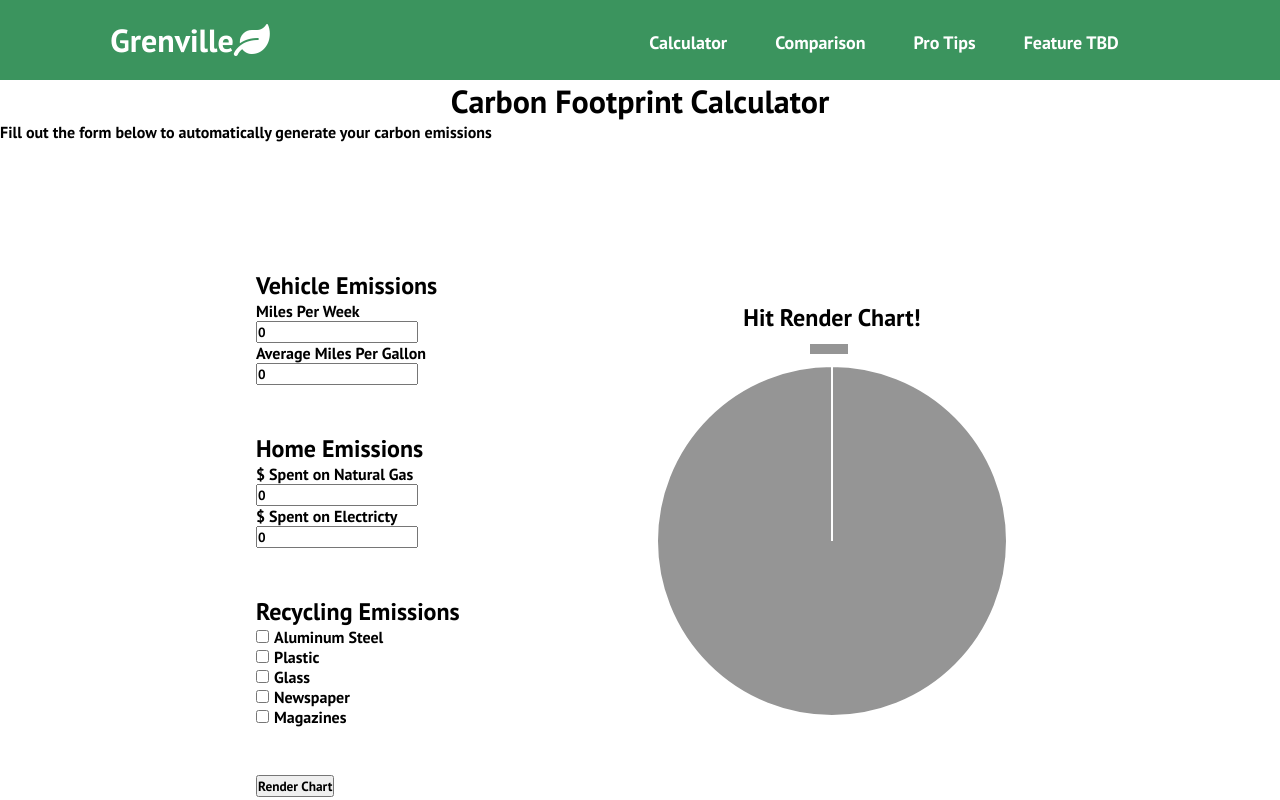
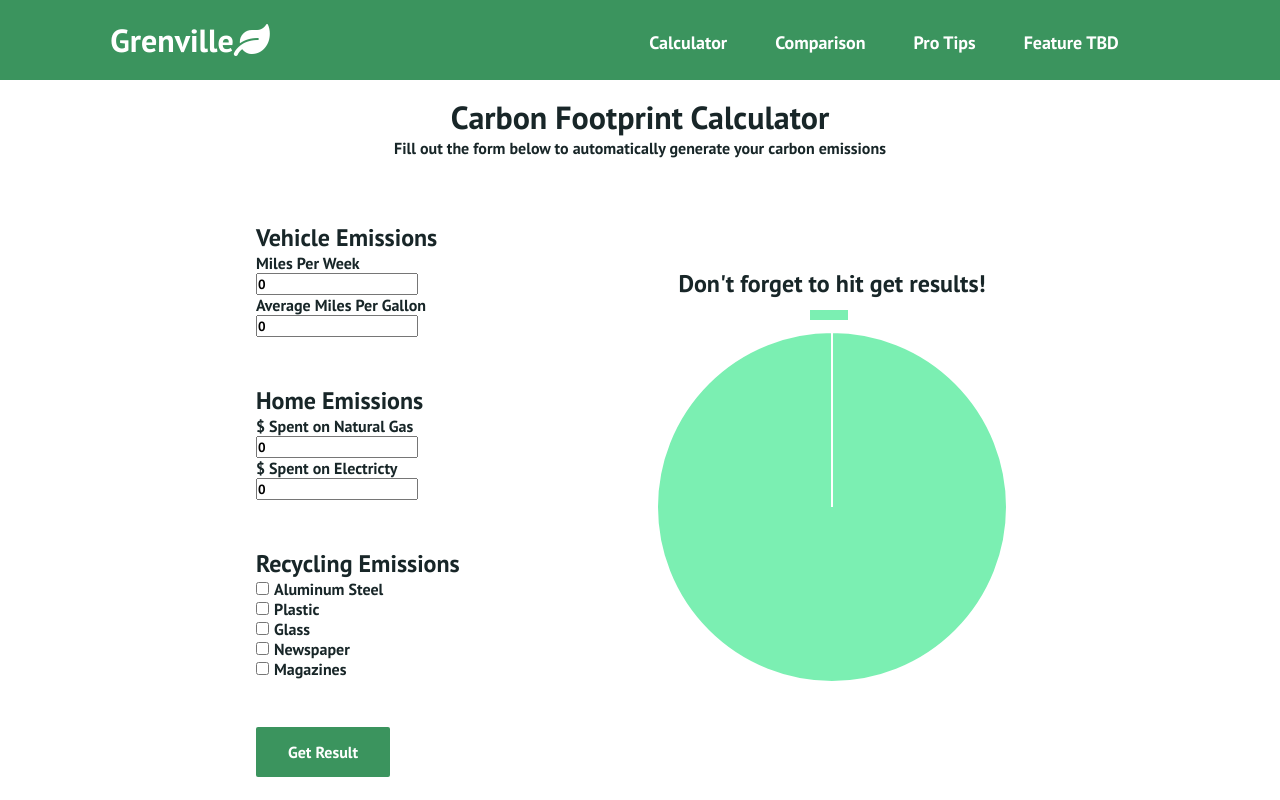
Before and after one commit to info340c-sp21/project-2-group-5, a React (Create React App) app in the folder project-2/: page /Calculator in a window 1280 px wide. Shown: the top 800 px of the page. Built offline with nearby package versions, Linux system fonts and the light colour scheme.

Commit message:
small fix for css and some js code

```diff
--- a/project-2/src/components/Button.css
+++ /dev/null
@@ -1,43 +0,0 @@
-:root {
-    --primary: #fff;
-  }
-
-  .btn {
-    padding: 8px 20px;
-    border-radius: 2px;
-    outline: none;
-    border: none;
-    cursor: pointer;
-  }
-
-  .btn--primary {
-    background-color: var(--primary);
-    color: #3B945E;
-    border: 1px solid var(--primary);
-  }
-
-  .btn--outline {
-    background-color: transparent;
-    color: #fff;
-    padding: 8px 20px;
-    border: 1px solid var(--primary);
-    transition: all 0.3s ease-out;
-  }
-
-  .btn--medium {
-    padding: 8px 20px;
-    font-size: 18px;
-  }
-
-  .btn--large {
-    padding: 12px 26px;
-    font-size: 20px;
-  }
-
-  .btn--large:hover,
-  .btn--medium:hover {
-    transition: all 0.3s ease-out;
-    background: #fff;
-    color: #3B945E;
-    transition: 250ms;
-  }
--- a/project-2/src/components/Button.js
+++ /dev/null
@@ -1,31 +0,0 @@
-import React from 'react';
-import './Button.css';
-import { Link } from 'react-router-dom';
-
-const STYLES = ['btn--primary', 'btn--outline', 'btn--test'];
-
-const SIZES = ['btn--medium', 'btn--large'];
-
-export const Button = ({
-  children,
-  type,
-  onClick,
-  buttonStyle,
-  buttonSize
-}) => {
-  const checkButtonStyle = STYLES.includes(buttonStyle) ? buttonStyle : STYLES[0];
-
-  const checkButtonSize = SIZES.includes(buttonSize) ? buttonSize : SIZES[0];
-
-  return (
-    <Link to='/sign-up' className='btn-mobile'>
-      <button
-        className={`btn ${checkButtonStyle} ${checkButtonSize}`}
-        onClick={onClick}
-        type={type}
-      >
-        {children}
-      </button>
-    </Link>
-  );
-};
--- a/project-2/src/components/CalculatorChart.css
+++ b/project-2/src/components/CalculatorChart.css
@@ -5,7 +5,7 @@
     align-items: center;
     position: relative;
     margin: auto;
-    padding: 5rem 20% 12.5rem;
+    padding: 1rem 20% 12.5rem;
 }
 
 .flex-calculator-form {
@@ -22,3 +22,18 @@
     flex-flow: column nowrap;
     align-items: center;
 }
+.calSubmit {
+    background-color: #3B945E;
+    border:none;
+    border-radius: 2px;
+    color: white;
+    padding: 15px 32px;
+    text-align: center;
+    text-decoration: none;
+    display: inline-block;
+    font-size: 16px;
+}
+.calSubmit:hover{
+    background-color: rgba(255, 206, 86, 0.5);
+    color: #57BA98;
+}
--- a/project-2/src/components/CalculatorChart.js
+++ b/project-2/src/components/CalculatorChart.js
@@ -80,7 +80,7 @@ class InputForm extends React.Component {
                     <input type="checkbox" id="magazines" name="magazines" role="input" value={this.state.magazines} onChange={this.handleChange}/>
                     <label for="magazines">Magazines</label><br/>
                 </div>
-                <button onClick={this.handleClick}>Render Chart</button>
+                <button className='calSubmit' onClick={this.handleClick}>Get Result</button>
             </div>
         );
     }
@@ -93,7 +93,7 @@ function RenderChart(props) {
             datasets: [{
                 data: [1],
                 backgroundColor: [
-                'rgba(105, 105, 105, 0.7)'
+                'rgba(123, 239, 178, 1)'
                 ]
             }],
             labels: [
@@ -101,7 +101,7 @@ function RenderChart(props) {
         };
         return(
             <div className="flex-calculator-chart">
-                <h2>Hit Render Chart!</h2>
+                <h2>Don't forget to hit get results!</h2>
                 <Pie data={nullData} />
             </div>
         );
--- a/project-2/src/components/CalculatorHeader.css
+++ b/project-2/src/components/CalculatorHeader.css
@@ -0,0 +1,7 @@
+div {
+    color: #182628;
+}
+p {
+    align-content: center;
+    text-align: center;
+}
--- a/project-2/src/components/Cards.js
+++ b/project-2/src/components/Cards.js
@@ -28,7 +28,7 @@ function Cards() {
             <Card
               src='images/compare.jpg'
               text='Carbon Footprint Comparison'
-              path='/compare'
+              path='/comparison'
             />
           </ul>
           <ul className='cards__items'>
--- a/project-2/src/components/Navbar.css
+++ b/project-2/src/components/Navbar.css
@@ -60,7 +60,6 @@
 
 .nav-links:hover {
   border-bottom: 4px solid #fff;
-  transition: all 0.2s ease-out;
 }
 
 .fa-bars {
--- a/project-2/src/components/landing.css
+++ b/project-2/src/components/landing.css
@@ -33,10 +33,39 @@ video {
     margin-top: 32px;
   }
 
-  .landing-btns .btn {
+  .landing-btns .btn1, .landing-btns .btn2{
     margin: 6px;
+
   }
 
+.btn1 {
+  background-color: transparent;
+  border: 1px solid #182628;
+  color:white;
+  padding: 8px 20px;
+  text-align: center;
+  text-decoration: none;
+  display: inline-block;
+  font-size: 16px;
+  }
+  .btn2 {
+    background-color: white;
+    border: none;
+    color: #3B945E;
+    padding: 8px 20px;
+    text-align: center;
+    text-decoration: none;
+    display: inline-block;
+    font-size: 16px;
+    }
+
+    .btn1:hover {
+      color: #3B945E;
+      background-color: #fff;
+      border: none;
+      transition: all 0.3s ease-out;
+      transition: 250ms;
+    }
 
   @media screen and (max-width: 960px) {
     .landing-container > h1 {
@@ -54,13 +83,4 @@ video {
     .land-container > p {
       font-size: 30px;
     }
-
-    .btn-mobile {
-      display: block;
-      text-decoration: none;
-    }
-
-    .btn {
-      width: 100%;
-    }
   }
--- a/project-2/src/components/landing.js
+++ b/project-2/src/components/landing.js
@@ -1,6 +1,5 @@
 import React from 'react';
 import '../App.css';
-import { Button } from './Button';
 import './landing.css';
 
 function Landing() {
@@ -10,21 +9,8 @@ function Landing() {
       <h1>Welcome to Grenville</h1>
       <p>Let's live a greener life!</p>
       <div className='landing-btns'>
-        <Button
-          className='btns'
-          buttonStyle='btn--outline'
-          buttonSize='btn--large'
-        >
-          Log In
-        </Button>
-        <Button
-          className='btns'
-          buttonStyle='btn--primary'
-          buttonSize='btn--large'
-          onClick={console.log('hey')}
-        >
-            Sign Up
-        </Button>
+        <button className='btn1'>Log In</button>
+        <button className='btn2'>Sign Up</button>
       </div>
     </div>
   );
--- a/project-2/src/components/pages/Calculator.css
+++ b/project-2/src/components/pages/Calculator.css
@@ -0,0 +1,3 @@
+.instructions {
+    margin-top: 1em;
+}
--- a/project-2/src/components/pages/Calculator.js
+++ b/project-2/src/components/pages/Calculator.js
@@ -7,7 +7,7 @@ export default CalculatorPage;
 
 function CalculatorPage(props) {
     return(
-        <div>
+        <div className="instructions">
             <Instructions />
             <Calculator />
         </div>
--- a/project-2/src/components/pages/Comparison.css
+++ b/project-2/src/components/pages/Comparison.css
@@ -1,4 +1,4 @@
-@import "~react-vis/dist/style";
+@import "~react-vis/dist/style"; */
 
 
 #dropdown {
```
